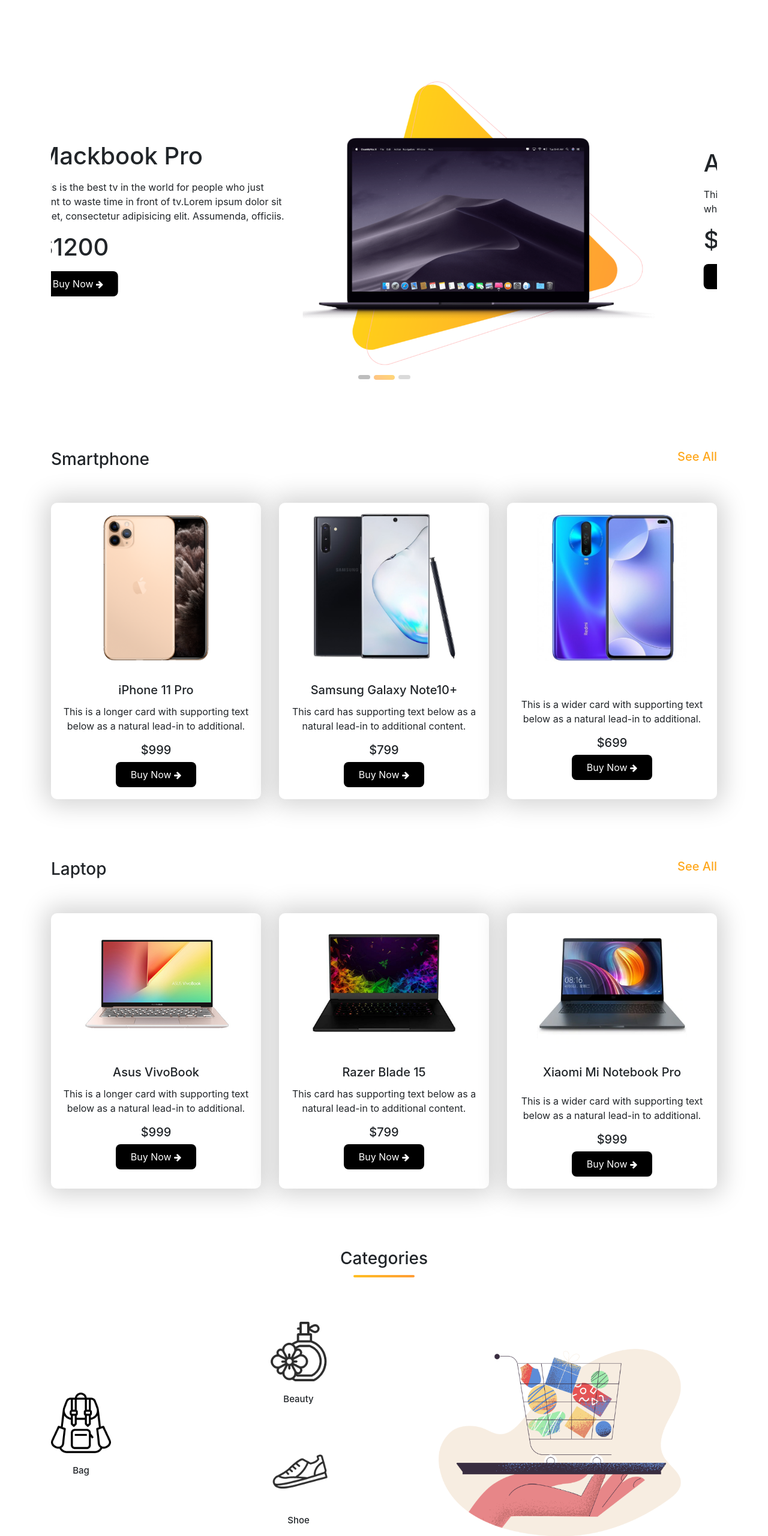
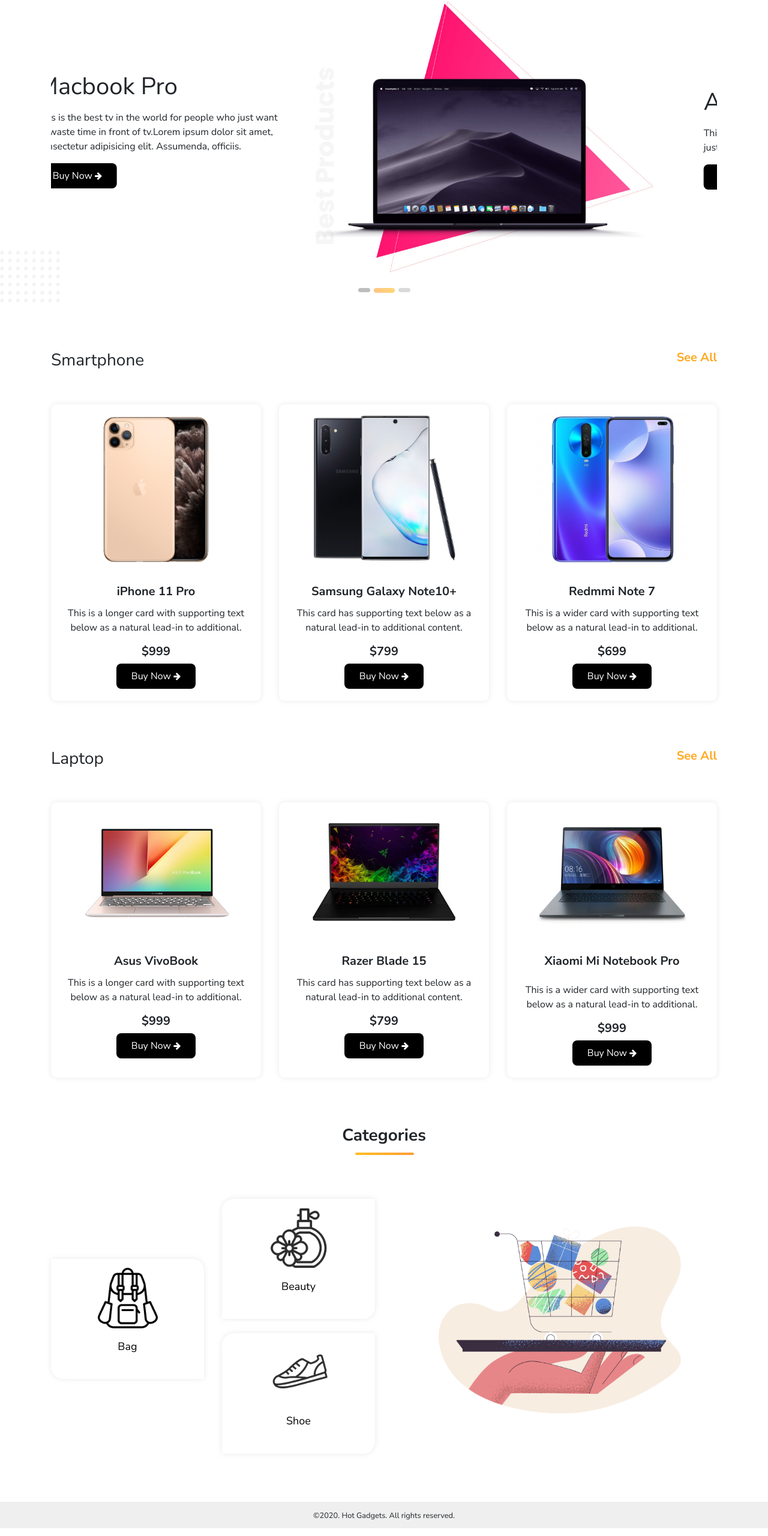
Before and after one commit to masumur-rahman/hot-gadgets, a plain HTML site: page index.html in a window 1280 px wide. Shown: the part 100-2660 px from the top of the page at 60% size. Drawn offline with nearby package versions, Linux system fonts and the light colour scheme.

Commit message:
Footer added

```diff
--- a/index.html
+++ b/index.html
@@ -1,3 +1,4 @@
+
 <!DOCTYPE html>
 <html lang="en">
 <head>
@@ -7,6 +8,7 @@
     <title>Hot Gadgets</title>
     <link rel="stylesheet" href="https://stackpath.bootstrapcdn.com/bootstrap/4.4.1/css/bootstrap.min.css"
           integrity="sha384-Vkoo8x4CGsO3+Hhxv8T/Q5PaXtkKtu6ug5TOeNV6gBiFeWPGFN9MuhOf23Q9Ifjh" crossorigin="anonymous">
+    <link href="https://fonts.googleapis.com/css?family=Nunito+Sans:400,700&display=swap" rel="stylesheet">
     <link rel="stylesheet" href="https://cdnjs.cloudflare.com/ajax/libs/font-awesome/4.7.0/css/font-awesome.min.css">
     <link rel="stylesheet" href="style.css">
 </head>
@@ -14,7 +16,7 @@
 
 <!-- Navbar area-->
 <div class="container">
-    <nav class="navbar navbar-expand-lg navbar-light bg-light">
+    <nav class="navbar navbar-expand-lg navbar-light">
         <a class="navbar-brand" href="#">
             <img src="images/logo.png" alt="">
         </a>
@@ -25,7 +27,7 @@
         <div class="collapse navbar-collapse" id="navbarNav">
             <ul class="navbar-nav ml-auto">
                 <li class="nav-item active">
-                    <a class="nav-link" href="#">Home <span class="sr-only">(current)</span></a>
+                    <a class="nav-link" href="#">Home</a>
                 </li>
                 <li class="nav-item">
                     <a class="nav-link" href="#">Product</a>
@@ -42,6 +44,8 @@
 </div>
 
 <!-- Slider area-->
+<section class="slider">
+
     <div class="container">
         <div id="carouselExampleIndicators" class="carousel slide orange-bg0" data-ride="carousel">
             <ol class="carousel-indicators">
@@ -53,16 +57,15 @@
                 <div class="carousel-item active">
                     <div class="row align-items-center">
                         <div class="col-md-5">
-                        <h1 class="mb-3">Mackbook Pro</h1>
+                            <h1 class="mb-3">Macbook Pro</h1>
                             <p>This is the best tv in the world for people who just want to waste time in front of tv.Lorem
                                 ipsum dolor sit amet, consectetur adipisicing elit. Assumenda, officiis.</p>
 
-                        <h1 class="price mb-3">$1200</h1>
-                        <button class="buy-now-button">Buy Now <i class="fa fa-arrow-right" aria-hidden="true"></i>
+                            <button class="buy-now-button mb-4">Buy Now <i class="fa fa-arrow-right" aria-hidden="true"></i>
                             </button>
                         </div>
                         <div class="col-md-7">
-                        <img src="images/banner-products/product-1.png" class="d-block w-100" alt="product-1.png">
+                            <img src="images/banner-products/product-1.jpg" class="d-block w-100" alt="product-1.jpg">
                         </div>
                     </div>
                 </div>
@@ -72,12 +75,11 @@
                             <h1 class="mb-3">Amazon Alexa</h1>
                             <p>This is the best headphone in the world for people who just want to waste time in front of
                                 funky world.</p>
-                        <h1 class="price mb-3">$420</h1>
-                        <button class="buy-now-button">Buy Now <i class="fa fa-arrow-right" aria-hidden="true"></i>
+                            <button class="buy-now-button mb-4">Buy Now <i class="fa fa-arrow-right" aria-hidden="true"></i>
                             </button>
                         </div>
                         <div class="col-md-7">
-                        <img src="images/banner-products/slider-1.png" class="d-block w-100" alt="...">
+                            <img src="images/banner-products/slider-2.jpg" class="d-block w-100" alt="slider-2.jpg">
                         </div>
                     </div>
                 </div>
@@ -85,14 +87,13 @@
                     <div class="row align-items-center">
                         <div class="col-md-5">
                             <h1 class="mb-3">JBL Charge 4</h1>
-                        <p>This is the best x-box in the world for people who just want to waste time in front of fake
+                            <p>This is the best xbox in the world for people who just want to waste time in front of fake
                                 sports.</p>
-                        <h1 class="price mb-3">$600</h1>
-                        <button class="buy-now-button">Buy Now <i class="fa fa-arrow-right" aria-hidden="true"></i>
+                            <button class="buy-now-button mb-4">Buy Now <i class="fa fa-arrow-right" aria-hidden="true"></i>
                             </button>
                         </div>
                         <div class="col-md-7">
-                        <img src="images/banner-products/slider-3.png" class="d-block w-100" alt="slider-3.png">
+                            <img src="images/banner-products/slider-3.jpg" class="d-block w-100" alt="slider-3.jpg">
                         </div>
                     </div>
                 </div>
@@ -100,13 +101,18 @@
 
         </div>
     </div>
+    <div class="dot-shape">
+        <img src="images/dot.png" alt="dot.png">
+    </div>
 
+</section>
 <!-- Smartphone area-->
+<section class="space">
     <div class="container">
 
-    <div class="row d-flex mb-5">
-        <div class="col-lg-6 text-left"><h3>Smartphone</h3></div>
-        <div class="col-lg-6 text-right"><h5><a href="">See All</a></h5></div>
+        <div class="row mb-5">
+            <div class="col-lg-12 d-flex justify-content-between"><h3>Smartphone</h3><h5><a href="">See All</a></h5></div>
+
         </div>
         <div class="card-deck">
             <div class="card text-center">
@@ -131,7 +137,7 @@
             <div class="card text-center">
                 <img src="images/phone/phone-1.png" class="card-img-top" alt="phone-1.png">
                 <div class="card-body">
-                <h5 class="card-title mb-4"></h5>
+                    <h5 class="card-title">Redmmi Note 7</h5>
                     <p class="card-text">This is a wider card with supporting text below as a natural lead-in to
                         additional.</p>
                     <h5>$699</h5>
@@ -140,13 +146,13 @@
             </div>
         </div>
     </div>
-
+</section>
 <!-- Laptop area-->
+<section class="space">
     <div class="container">
 
-    <div class="row d-flex mb-5">
-        <div class="col-lg-6 text-left"><h3>Laptop</h3></div>
-        <div class="col-lg-6 text-right"><h5><a href="">See All</a></h5></div>
+        <div class="row mb-5">
+            <div class="col-lg-12 d-flex justify-content-between"><h3>Laptop</h3><h5><a href="">See All</a></h5></div>
         </div>
         <div class="card-deck">
             <div class="card text-center">
@@ -180,28 +186,33 @@
             </div>
         </div>
     </div>
-
+</section>
 <!-- Categories area-->
+<section class="space">
     <div class="container categories">
         <div class="row d-flex justify-content-center heading-3">
             <h3>Categories</h3>
         </div>
         <div class="row categories-area">
-        <div class="col-md-3 d-flex align-items-center">
-            <div class="text-center">
+            <div class="col-md-3 d-flex align-items-center justify-content-center">
+                <div class="cat-box-1 text-center mb-4">
                     <img src="images/Categories/bag.png" alt="bag.png">
-                <h3>Bag</h3>
+                    <h3><a href="">Bag</a></h3>
                 </div>
             </div>
             <div class="col-md-3 d-flex justify-content-center">
                 <div class="row">
-                <div class="col-md-12 text-center">
+                    <div class="col-md-12 text-center mb-4">
+                        <div class="cat-box-2">
                             <img src="images/Categories/perfume.png" alt="perfume.png">
-                    <h3>Beauty</h3>
+                            <h3><a href="">Beauty</a></h3>
+                        </div>
                     </div>
                     <div class="col-md-12 text-center">
+                        <div class="cat-box-2">
                             <img src="images/Categories/shoe.png" alt="shoe.png">
-                    <h3>Shoe</h3>
+                            <h3><a href="">Shoe</a></h3>
+                        </div>
                     </div>
                 </div>
             </div>
@@ -210,8 +221,10 @@
             </div>
         </div>
     </div>
-
-
+</section>
+<footer>
+    <small> ©2020. Hot Gadgets. All rights reserved.</small>
+</footer>
 <script src="https://code.jquery.com/jquery-3.4.1.slim.min.js"
         integrity="sha384-J6qa4849blE2+poT4WnyKhv5vZF5SrPo0iEjwBvKU7imGFAV0wwj1yYfoRSJoZ+n"
         crossorigin="anonymous"></script>
--- a/style.css
+++ b/style.css
@@ -1,21 +1,33 @@
-.container {
-    margin-bottom: 100px;
+body{
+    font-family: 'Nunito Sans';
 }
-
+a {
+    color: #000000;
+    text-decoration: none;
+    background-color: transparent;
+}
+h5{
+    font-weight: 700
+}
 .navbar-brand img {
     width: 120px;
 }
 
 .heading-3 h3 {
+    font-family: 'Nunito Sans';
     position: relative;
+    font-weight: 700
 }
-
+.space{
+    padding: 80px 0 0px
+}
 h5 a {
     color: #ffa81d;
     text-decoration: none;
+
 }
-
-h5 a:hover {
+a:hover {
+    color: #e78588;
     text-decoration: none;
 }
 .fa-arrow-right{
@@ -32,7 +44,18 @@ h5 a:hover {
     border-radius: 5px;
     background-image: linear-gradient(45deg, #ffbf22, #ff9c35);
 }
-
+.slider{
+    position:relative
+}
+.dot-shape{
+    position: absolute;
+    left: 0;
+    bottom: 0;
+    z-index:-1
+}
+.dot-shape img{
+    width: 100px
+}
 .carousel-indicators li {
     width: 20px;
     height: 7px;
@@ -63,13 +86,15 @@ h5 a:hover {
     padding: 9px 25px;
     cursor: pointer;
 }
-
+.buy-now-button:hover {
+    background-color: #ff9c35;
+}
 .categories-area {
     padding: 80px 0 80px 0;
 }
 
 .categories-area h3 {
-    font-size: 15px;
+    font-size: 18px;
     padding: 20px;
 }
 
@@ -86,9 +111,28 @@ h5 a:hover {
 .card {
     border: none;
     border-radius: 10px;
-    box-shadow: 0px 0px 40px 10px lightgrey;
+    box-shadow: 0 0 10px 0 rgba(204, 204, 204, 0.42);
+
 }
+.cat-box-1{
+    box-shadow: 0 0 10px 0 rgba(204, 204, 204, 0.42);
+    padding: 15px;
+    width: 290px;
+    border-top-right-radius: 20px;
+    border-bottom-left-radius: 20px;
+}
+.cat-box-2{
+    box-shadow: 0 0 10px 0 rgba(204, 204, 204, 0.42);
+    padding: 15px;
+    border-top-left-radius: 20px;
+    border-bottom-right-radius: 20px;
 
+}
 .card:hover {
-    box-shadow: 0px 0px 30px 5px lightgrey;
+    box-shadow: 0px 0px 30px 5px rgba(204, 204, 204, 0.1);
 }
+footer {
+    text-align: center;
+    padding: 10px;
+    background-color:rgba(204, 204, 204, 0.31)
+}
```
Also changed, not shown: images/banner-products/product-1.jpg (added), images/banner-products/product-1.png (deleted), images/banner-products/slider-1.png (deleted), images/banner-products/slider-2.jpg (added), images/banner-products/slider-3.jpg (added), images/banner-products/slider-3.png (deleted), images/dot.png (added). Lines whose indentation alone changed are shown as unchanged.
